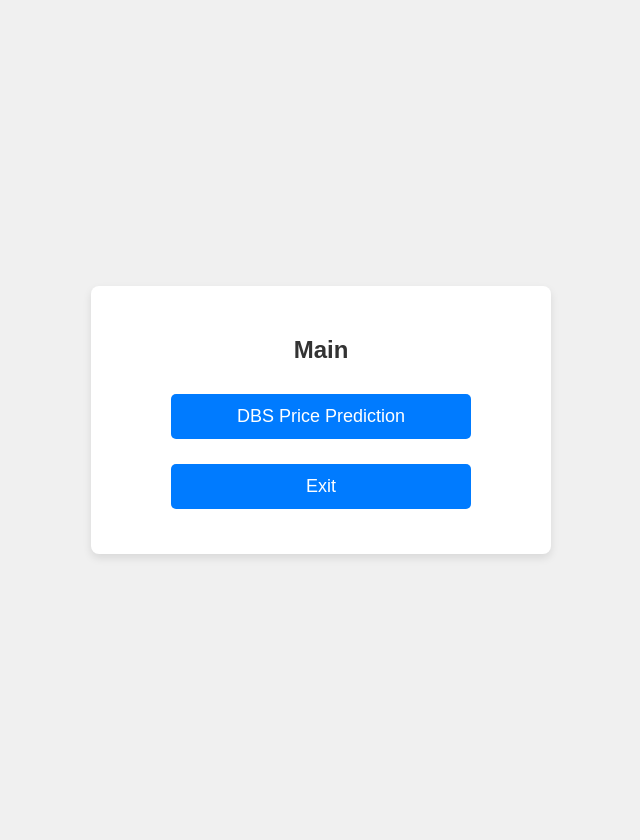
After one commit to StregaGina/2026-AN6001C, a Flask app: page /main in a window 1280 px wide. The commit adds this page. Shown: the whole page, without its empty margins (319-959 px from the left). Run offline with Flask 3, Linux system fonts and the light colour scheme.

Commit message:
Add main and dbs

```diff
--- a/app.py
+++ b/app.py
@@ -4,9 +4,18 @@ from flask import Flask, request, render_template
 
 app = Flask(__name__)
 
-@app.route("/")
+@app.route("/",methods=["GET", "POST"])
 def index():
+    q = request.form.get("q")
     return(render_template("index.html"))
+
+@app.route("/main",methods=["GET", "POST"])
+def main():
+    return(render_template("main.html"))
+
+@app.route("/dbs",methods=["GET", "POST"])
+def dbs():
+    return(render_template("dbs.html"))
 
 if __name__ == "__main__":
     app.run()
--- a/templates/index.html
+++ b/templates/index.html
@@ -5,6 +5,12 @@
 <body>
     <div class="container">
         <h2>AI Web Application</h2>
+        <form action="/main" method="post">
+            <h4>Please enter your name</h4>
+            <input type="text" name="q">
+            <input type="submit" value="Enter">
+
+        </form>
     </div>
 
 </body>
--- /dev/null
+++ b/templates/main.html
@@ -0,0 +1,17 @@
+<head>
+    <meta name="viewport" content="width=device-width, initial-scale=1.0">
+    <link rel="stylesheet" href="{{ url_for('static', filename='styles.css') }}">
+</head>
+<body>
+    <div class="container">
+        <h2>Main</h2>
+        <form action="/dbs" method="post">
+            <input type="submit" value="DBS Price Prediction">
+        </form>
+
+            <form action="/" method="post">
+            <input type="submit" value="Exit">
+        </form>
+    </div>
+
+</body>
```
Also changed, not shown: templates/dbs.html (added, +19 -0 lines).
